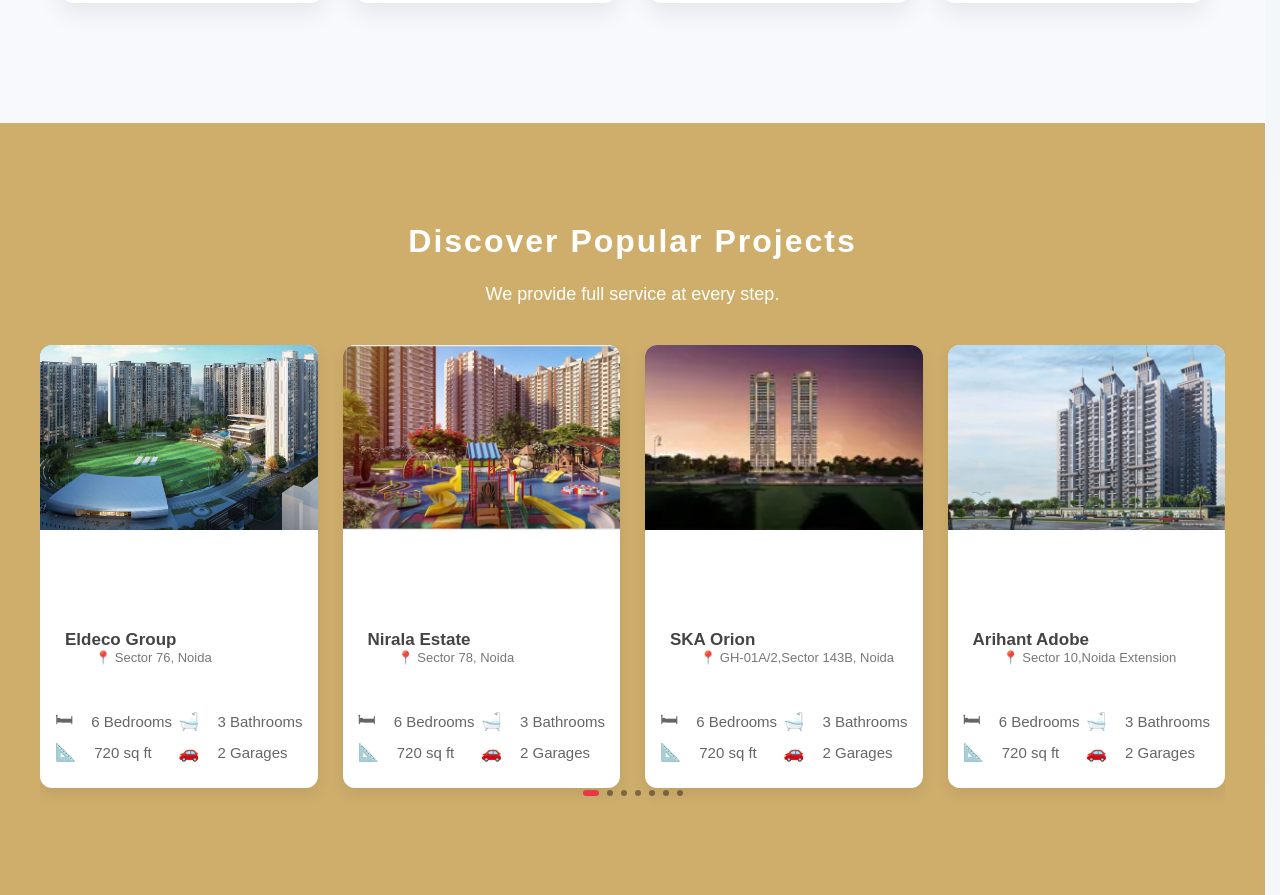
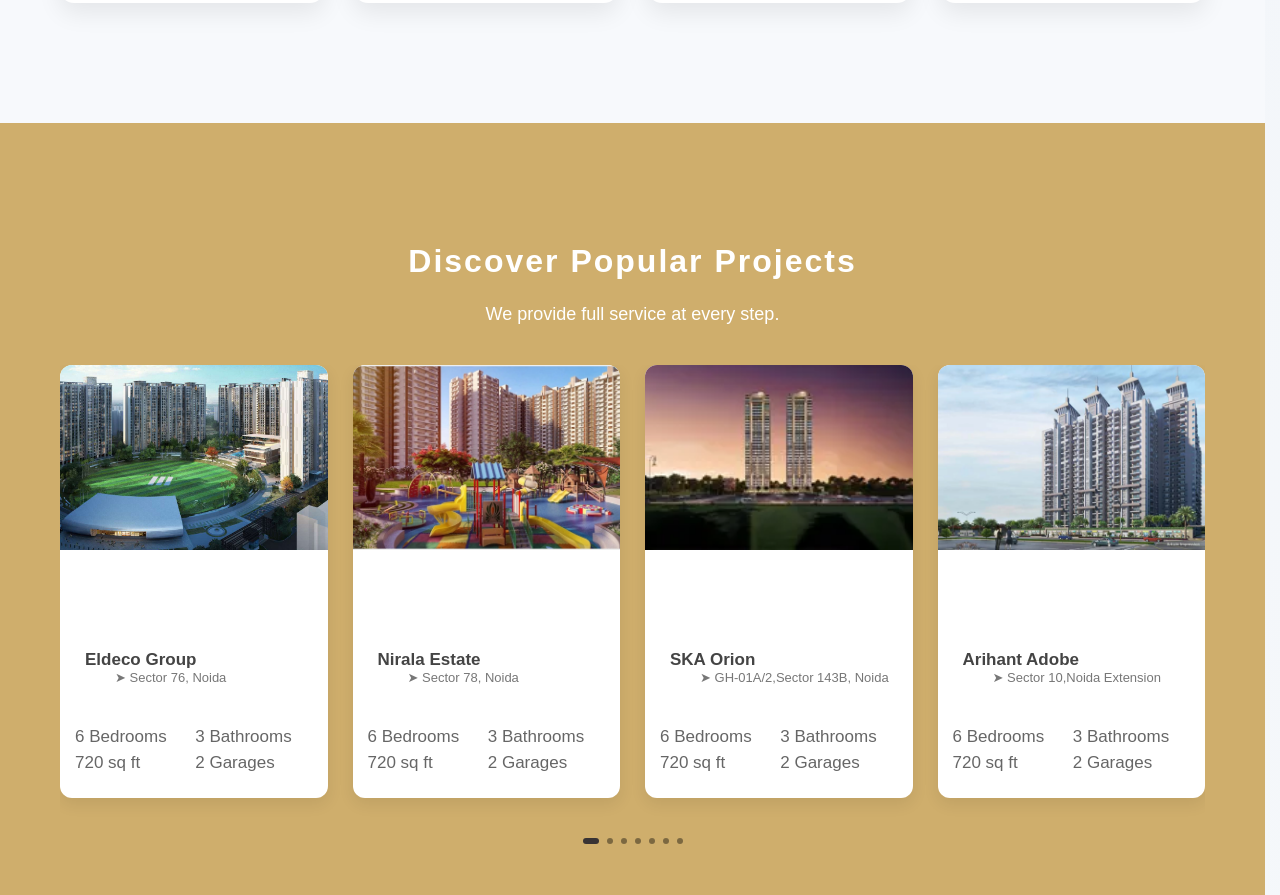
Before and after one commit to devtarunkumar/DemoProjectFrontReact, a React (Vite) app: page / in a window 1280 px wide. Shown: the part 1905-2800 px from the top of the page. Built offline with nearby package versions, Linux system fonts and the light colour scheme.

Commit message:
Updtaed Structures 12

```diff
--- a/src/components/About.css
+++ b/src/components/About.css
@@ -10,7 +10,6 @@
     justify-content: center;
     text-align: center;
     position: relative;
-
 
 }
 
@@ -181,6 +180,7 @@
   background: #f5f5f5;
   padding: 80px 20px;
   text-align: center;
+
 }
 
 .test-title {
@@ -223,14 +223,22 @@
 }
 
 /* DOTS */
+.swiper {
+  padding-bottom: 40px;   /* niche space create karega */
+}
+
+.swiper-pagination {
+  bottom: 10px !important;
+}
 .swiper-pagination-bullet {
   background: #000;
   opacity: 0.4;
 }
 
 .swiper-pagination-bullet-active {
-  background: #e63946;
+  background: #383334;
   opacity: 1;
+
 }
 .breadcrumb span{
     font-size: 15px;
--- a/src/components/Footer.css
+++ b/src/components/Footer.css
@@ -7,6 +7,7 @@
   color: white;
   font-family: 'Poppins', sans-serif;
   padding: 60px 20px 90px;
+
 }
 
 /* ===================== */
--- a/src/components/Navbar.css
+++ b/src/components/Navbar.css
@@ -43,8 +43,8 @@
 
   position: absolute;
   top: 0;
-  left: 0;            /* ✅ IMPORTANT */
-  width: 100%;        /* ✅ FIX */
+  left: 0;            /*  IMPORTANT */
+  width: 100%;        /*  FIX */
 
   z-index: 999;
   transition: all 0.5s ease;
--- a/src/components/PopularProjects.css
+++ b/src/components/PopularProjects.css
@@ -3,7 +3,7 @@
 ========================= */
 
 .popular{
-  padding:100px 40px;
+  padding:120px 60px;
   background:#cfae6c;
   text-align:center;
   position:relative;
--- a/src/components/PopularProjects.jsx
+++ b/src/components/PopularProjects.jsx
@@ -70,22 +70,18 @@
               </div>
               <div className="card-content">
                 <h3>{item.title}</h3>
-                <p className="location">📍 {item.location}</p>
+                <p className="location">➤ {item.location}</p>
                 <div className="details">
                   <div className="detail-item">
-                    <span className="ic">🛏</span>
                     <span className="ic">6 Bedrooms</span>
                   </div>
                   <div className="detail-item">
-                    <span className="ic">🛁</span>
                     <span className="ic">3 Bathrooms</span>
                   </div>
                   <div className="detail-item">
-                    <span className="ic">📐</span>
                     <span className="ic">720 sq ft</span>
                   </div>
                   <div className="detail-item">
-                    <span className="ic">🚗</span>
                     <span className="ic">2 Garages</span>
                   </div>
                 </div>
```
